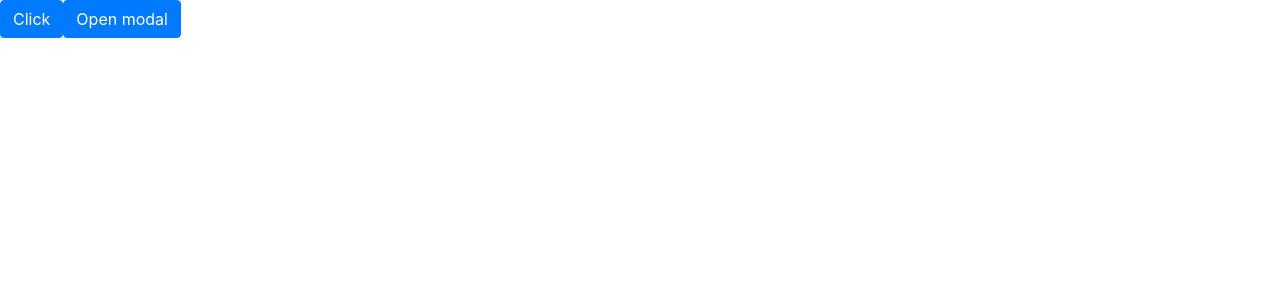
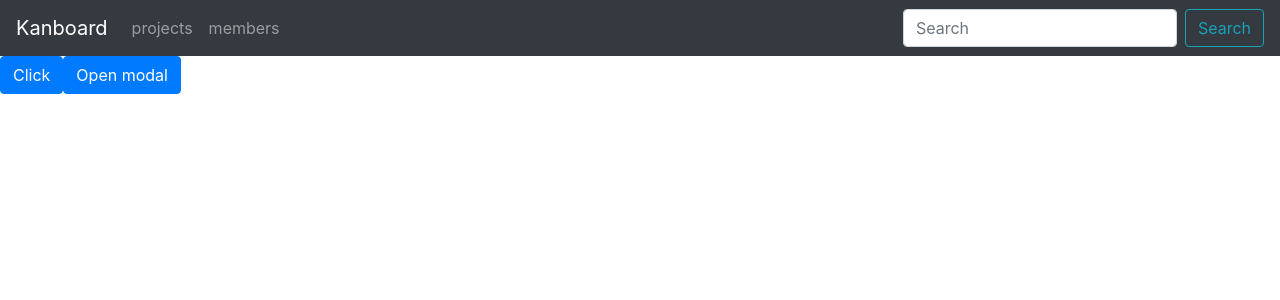
Before and after one commit to SKadiev/kanboard, a React (Create React App) app: page / in a window 1280 px wide. Shown: the top 300 px of the page. Built offline with nearby package versions, Linux system fonts and the light colour scheme.

Commit message:
inital navbar seting

```diff
--- a/src/App.js
+++ b/src/App.js
@@ -2,6 +2,8 @@
 import './App.css';
 import Button from './components/UI/Button/Button';
 import Modal from './components/UI/Modal/Modal';
+import Navigation from './components/Navigation/Navigation';
+
 import React from 'react';
 import ReactDOM from 'react-dom';
 
@@ -9,8 +11,14 @@
 function App() {
   const [modalShow, setModalShow] = React.useState(false);
 
+  const [navigationItems, setNavigationItems] = React.useState([
+    { title: 'projects', href: '/projects' },
+    { title: 'members', href: '/members' },
+  ]);
+
   return (
     <React.Fragment>
+      <Navigation navTitle="Kanboard" navItems={navigationItems}></Navigation>
       <Button
         value="Click"
         clicked={() => {
--- /dev/null
+++ b/src/components/Navigation/Navigation.js
@@ -0,0 +1,25 @@
+import React from 'react';
+import { Navbar, Nav, Form, FormControl, Button } from 'react-bootstrap';
+
+const Navigation = (props) => {
+  return (
+    <React.Fragment>
+      <Navbar bg="dark" variant="dark">
+        <Navbar.Brand href="#home">{props.navTitle}</Navbar.Brand>
+        <Nav className="mr-auto">
+          {props.navItems.map((el) => (
+            <Nav.Link key={el.title} href={el.href}>
+              {el.title}
+            </Nav.Link>
+          ))}
+        </Nav>
+        <Form inline>
+          <FormControl type="text" placeholder="Search" className="mr-sm-2" />
+          <Button variant="outline-info">Search</Button>
+        </Form>
+      </Navbar>
+    </React.Fragment>
+  );
+};
+
+export default Navigation;
```
Also changed, not shown: src/components/Navigation/Navigation.css (added).
